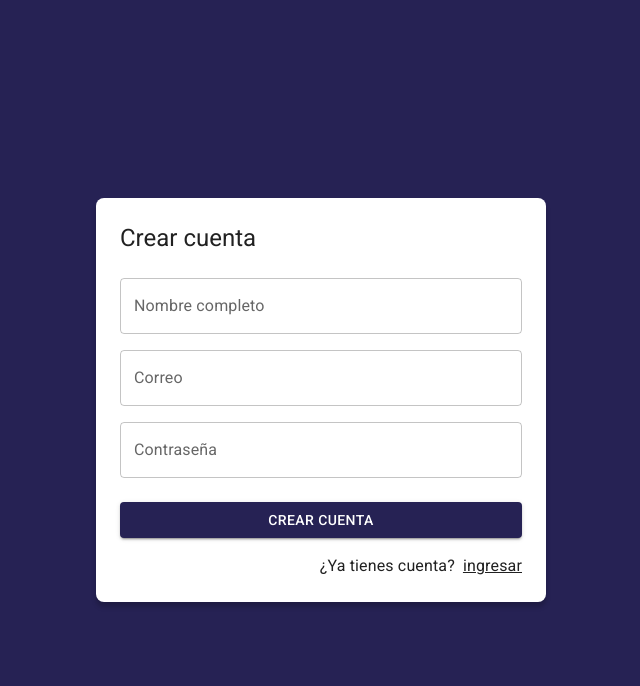
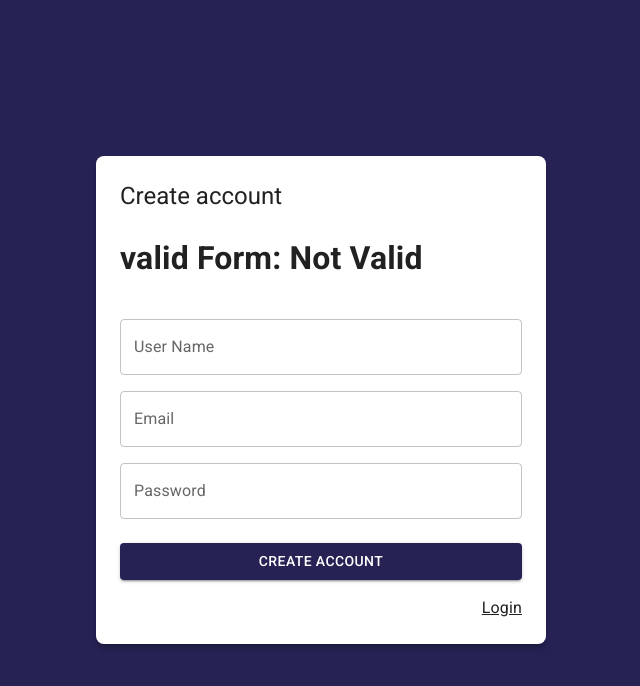
Before and after one commit to sterrasa/journal-app, a React (Vite) app: page /auth/register in a window 1280 px wide. Shown: the top 686 px of the page, without its empty margins (319-959 px from the left). Built offline with nearby package versions, Linux system fonts and the light colour scheme.

Commit message:
add form validations

```diff
--- a/src/auth/pages/RegisterPage.jsx
+++ b/src/auth/pages/RegisterPage.jsx
@@ -1,63 +1,101 @@
 import { Link as RouterLink } from 'react-router-dom';
+import { useDispatch } from 'react-redux';
 import { Button, Grid, Link, TextField, Typography } from '@mui/material';
-import { Google } from '@mui/icons-material';
 import { AuthLayout } from '../layout/AuthLayout';
+import { useForm } from '../../hooks'
+import { isValidEmail as validEmail } from '../../utils/validators';
 
 
 export const RegisterPage = () => {
+
+  const formData = { userName: '', email: '', password: '' };
+
+  // I can use react form to validate
+  const formValidations = {
+    userName: [(value) => value, 'UserName is mandatory'],
+    email: [(value) => validEmail(value), 'Email is not valid'],
+    password: [(value) => value.length >= 6, 'Password is not valid, should have more than 6 characters'],
+  }
+
+  const { userName, email, password, onInputChange,
+    isValidUserName, isValidEmail, isValidPassword, isFormValid } = useForm(formData, formValidations)
+
+
+  const onSubmit = (event) => {
+    event.preventDefault();
+  }
+
   return (
-    <AuthLayout title="Crear cuenta">
-      <form>
+
+    <>
+      <AuthLayout title="Create account">
+
+      <h1> valid Form: {isFormValid ? 'Valid': 'Not Valid'}</h1>
+        <form onSubmit={onSubmit}>
           <Grid container>
 
-            <Grid item xs={ 12 } sx={{ mt: 2 }}>
+            <Grid item xs={12} sx={{ mt: 2 }}>
               <TextField
-                label="Nombre completo"
+                label="User Name"
                 type="text"
-                placeholder='Nombre completo'
                 fullWidth
+                onChange={onInputChange}
+                placeholder='User Name'
+                name='userName'
+                error={!!isValidUserName}
+                helperText={isValidUserName}
+                value={userName}
               />
             </Grid>
 
-            <Grid item xs={ 12 } sx={{ mt: 2 }}>
+            <Grid item xs={12} sx={{ mt: 2 }}>
               <TextField
-                label="Correo"
+                onChange={onInputChange}
+                label="Email"
                 type="email"
-                placeholder='correo@google.com'
+                placeholder='example@google.com'
                 fullWidth
+                name='email'
+                error={!!isValidEmail}
+                helperText={isValidEmail}
+                value={email}
               />
             </Grid>
 
-            <Grid item xs={ 12 } sx={{ mt: 2 }}>
+            <Grid item xs={12} sx={{ mt: 2 }}>
               <TextField
-                label="Contraseña"
+                onChange={onInputChange}
+                label="Password"
                 type="password"
-                placeholder='Contraseña'
+                placeholder='Password'
                 fullWidth
+                name='password'
+                error={!!isValidPassword}
+                helperText={isValidPassword}
+                value={password}
               />
             </Grid>
 
-            <Grid container spacing={ 2 } sx={{ mb: 2, mt: 1 }}>
-              <Grid item xs={ 12 }>
+            <Grid container spacing={2} sx={{ mb: 2, mt: 1 }}>
+              <Grid item xs={12}>
                 <Button variant='contained' fullWidth>
-                  Crear cuenta
+                  Create Account
                 </Button>
               </Grid>
             </Grid>
 
 
             <Grid container direction='row' justifyContent='end'>
-              <Typography sx={{ mr: 1 }}>¿Ya tienes cuenta?</Typography>
-              <Link component={ RouterLink } color='inherit' to="/auth/login">
-                ingresar
+              <Typography sx={{ mr: 1 }}></Typography>
+              <Link component={RouterLink} color='inherit' to="/auth/login">
+                Login
               </Link>
             </Grid>
 
           </Grid>
-
-
         </form>
 
-    </AuthLayout>
+      </AuthLayout>
+    </>
   )
 }
--- a/src/hooks/useForms.js
+++ b/src/hooks/useForms.js
@@ -1,19 +1,44 @@
-import { useState } from 'react';
+import { useEffect, useMemo, useState } from 'react';
 
-export const useForm = ( initialForm = {} ) => {
+export const useForm = (initialForm = {}, formValidations = {}) => {
 
-    const [ formState, setFormState ] = useState( initialForm );
+    const [formState, setFormState] = useState(initialForm);
+
+    const [formValidation, setFormValidation] = useState({});
+
+    useEffect(() => {
+        createValidators()
+    }, [formState])
+
+
+    const isFormValid = useMemo( () => {
+        for (const formField of Object.keys(formValidation)) {
+            if(formValidation[formField] !== null) return false;
+        }
+        return true;
+    },[formValidation])
 
     const onInputChange = ({ target }) => {
         const { name, value } = target;
         setFormState({
             ...formState,
-            [ name ]: value
+            [name]: value
         });
     }
 
     const onResetForm = () => {
-        setFormState( initialForm );
+        setFormState(initialForm);
+    }
+
+    const createValidators = () => {
+
+        const formCheckValues = {};
+        for (const formField of Object.keys(formValidations)) {
+            const [fn, errorMessage] = formValidations[formField];
+            //create computed property
+            formCheckValues[`${formField}valid`] = fn(formState[formField]) ? null : errorMessage;
+        }
+        setFormValidation(formCheckValues);
     }
 
     return {
@@ -21,5 +46,7 @@ export const useForm = ( initialForm = {} ) => {
         formState,
         onInputChange,
         onResetForm,
+        isFormValid,
+        ...formValidation,
     }
 }
--- a/src/journal/components/SideBar.jsx
+++ b/src/journal/components/SideBar.jsx
@@ -17,7 +17,7 @@ export const SideBar = ({ drawerWidth = 240 }) => {
         >
             <Toolbar>
                 <Typography variant='h6' noWrap component='div'>
-                    Fernando Herrera
+                   Sebastian Terrasa
                 </Typography>
             </Toolbar>
             <Divider />
--- /dev/null
+++ b/src/utils/index.js
@@ -0,0 +1 @@
+export * from './validators'
--- /dev/null
+++ b/src/utils/validators.js
@@ -0,0 +1 @@
+export const  isValidEmail = (email) => /^\w+([\.-]?\w+)*@\w+([\.-]?\w+)*(\.\w{2,4})+$/.test(email);
```
